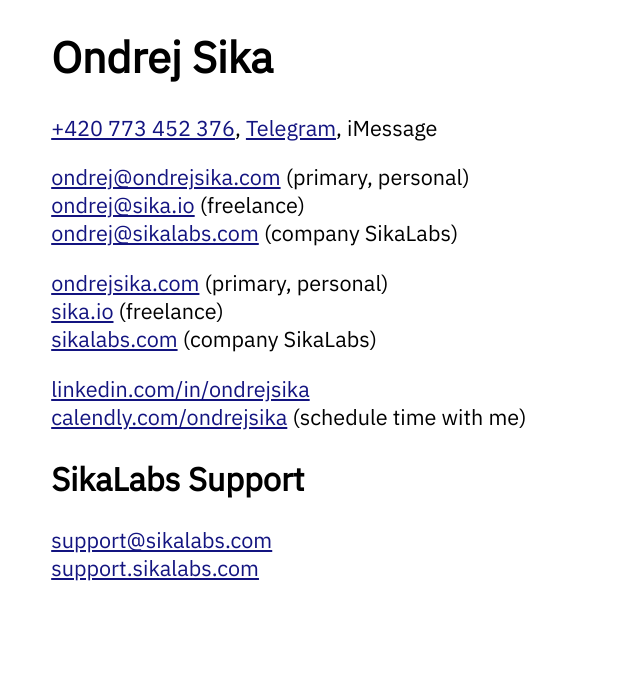
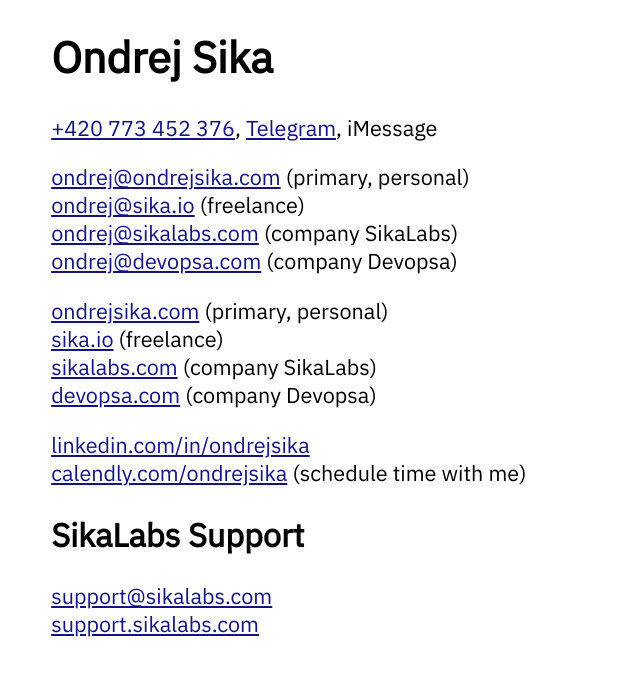
Before and after one commit to ondrejsika/ondrejsika.com, a Jekyll site: the page built from contact/index.md, in a window 1280 px wide. Shown: the top 676 px of the page, without its empty margins (0-640 px from the left). Built offline with Jekyll 4.4.1, drawn with Linux system fonts in a browser that asks for light colours.

Commit message:
feat(/contact): Add Devopsa email and web

```diff
--- a/contact/index.md
+++ b/contact/index.md
@@ -12,12 +12,16 @@
 <ondrej@sika.io> (freelance)
 <br/>
 <ondrej@sikalabs.com> (company SikaLabs)
+<br/>
+<ondrej@devopsa.com> (company Devopsa)
 
 [ondrejsika.com](https://ondrejsika.com) (primary, personal)
 <br/>
 [sika.io](https://sika.io) (freelance)
 <br/>
 [sikalabs.com](https://sikalabs.com) (company SikaLabs)
+<br/>
+[devopsa.com](https://devopsa.com) (company Devopsa)
 
 [linkedin.com/in/ondrejsika](https://www.linkedin.com/in/ondrejsika/)
 <br/>
```
